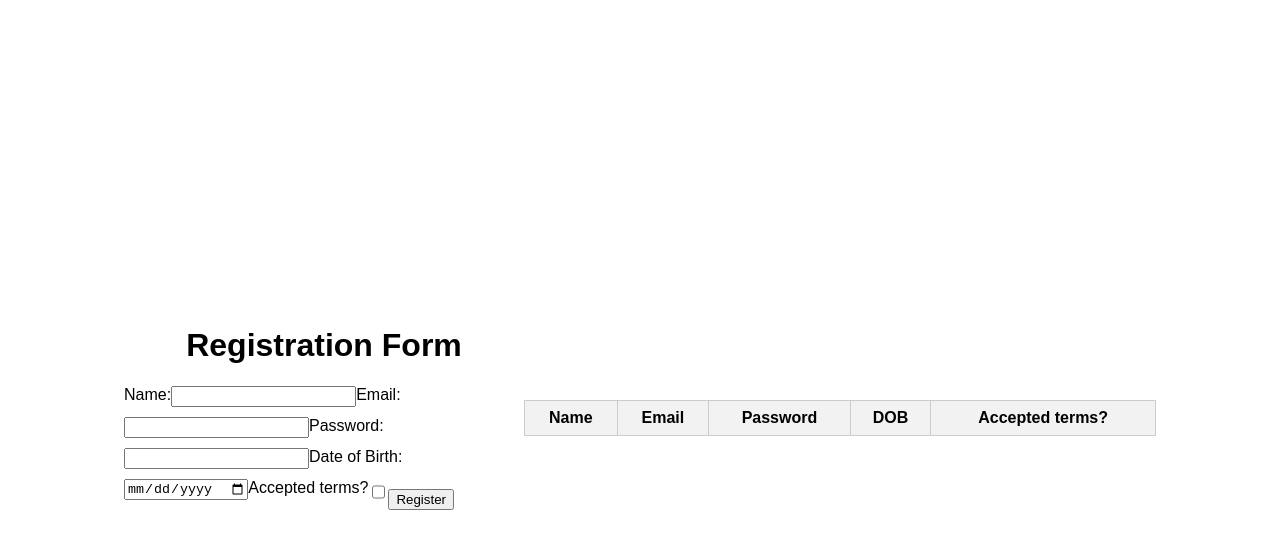
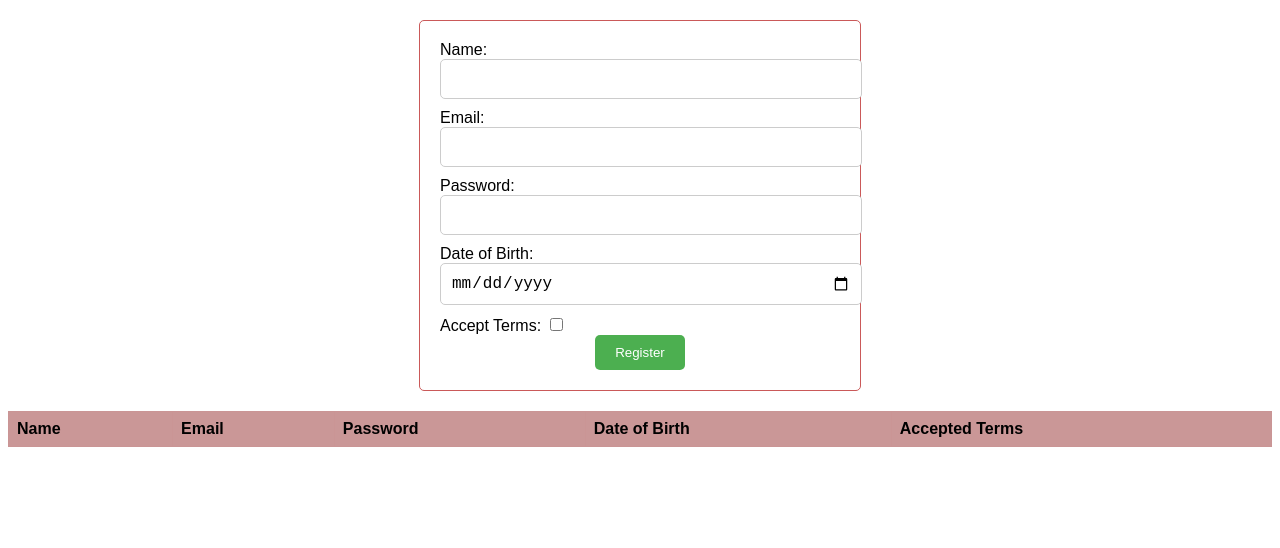
Before and after one commit to Aksh1551/wd101, a plain HTML site: page index.html in a window 1280 px wide. Drawn offline with Linux system fonts and the light colour scheme.

Commit message:
Update index.html

```diff
--- a/index.html
+++ b/index.html
@@ -4,49 +4,124 @@
     <meta charset="UTF-8">
     <meta name="viewport" content="width=device-width, initial-scale=1.0">
     <title>Registration Form</title>
-  <link rel="stylesheet" href="index.css">
+    <style>
+        body {
+            font-family: Arial, sans-serif;
+        }
+        form {
+            max-width: 400px;
+            margin: 20px auto;
+            padding: 20px;
+            border: 1px solid #ca5959;
+            border-radius: 5px;
+        }
+        input[type="text"], input[type="email"], input[type="password"], input[type="date"] {
+            display: block;
+            width: 100%;
+            margin-bottom: 10px;
+            padding: 10px;
+            font-size: 16px;
+            border: 1px solid #ccc;
+            border-radius: 5px;
+        }
+        input[type="submit"] {
+            background-color: #4CAF50;
+            color: white;
+            padding: 10px 20px;
+            border: none;
+            border-radius: 5px;
+            cursor: pointer;
+
+        }
+        table {
+            width: 100%;
+            border-collapse: collapse;
+            margin-top: 20px;
+
+        }
+        th, td {
+            border: 1px solid #ca9595;
+            padding: 8px;
+            text-align: left;
+        }
+        th {
+            background-color: #ca9797;
+            border: 1px solid #ca9595;
+            padding: 8px;
+            text-align: left;
+        }
+    </style>
 </head>
 <body>
-  <center>
-  <h1>Registration Form</h1>
+    <script>
+        window.onload = function()
+        {
+
+          const dataBody = document.getElementById('dataBody');
+          var num=window.localStorage.length+1;
+
+          for(var i=1;i<=num;i++)
+          {
+            var myData = JSON.parse(window.localStorage.getItem(i));
+            const row = document.createElement('tr');
+
+            const nameCell = document.createElement('td');
+            nameCell.textContent = myData.name;
+            row.appendChild(nameCell);
+
+            const emailCell = document.createElement('td');
+            emailCell.textContent = myData.email;
+            row.appendChild(emailCell);
+
+            const passwordCell = document.createElement('td');
+            passwordCell.textContent = myData.password;
+            row.appendChild(passwordCell);
+
+            const dobCell = document.createElement('td');
+            dobCell.textContent = myData.dob;
+            row.appendChild(dobCell);
+
+            const acceptTermsCell = document.createElement('td');
+            acceptTermsCell.textContent = myData.acceptTerms;
+            row.appendChild(acceptTermsCell);
+
+            dataBody.appendChild(row);
+          }
+        };
+      </script>
     <form id="registrationForm">
         <label for="name">Name:</label>
-    <input type="text" id="name" required>
-    <br>
+        <input type="text" name="name" id="name" required>
 
         <label for="email">Email:</label>
-    <input type="email" id="email" required>
-    <br>
+        <input type="email" name="email" id="email" required>
 
         <label for="password">Password:</label>
-    <input type="password" id="password" required>
-    <br>
+        <input type="password" name="password" id="password" required>
 
         <label for="dob">Date of Birth:</label>
-    <input type="date" id="dob" required>
+        <input type="date" name="dob" id="dob" required>
+
+        <label for="acceptTerms">Accept Terms:</label>
+        <input type="checkbox" name="acceptTerms" id="acceptTerms">
         <br>
+        <center>
+        <input type="submit" value="Register">
+        </center>
+    </form>
 
-    <label for="acceptedTerms">Accepted terms?</label>
-    <input type="checkbox" id="acceptedTerms" required>
-    <br>
-
-    <button type="submit">Register</button>
-  </form>
-</center>
-  <br>
     <table id="dataTable">
         <thead>
             <tr>
                 <th>Name</th>
                 <th>Email</th>
                 <th>Password</th>
-        <th>DOB</th>
-        <th>Accepted terms?</th>
+                <th>Date of Birth</th>
+                <th>Accepted Terms</th>
             </tr>
         </thead>
-    <tbody></tbody>
+        <tbody id="dataBody">
+        </tbody>
     </table>
 
     <script src="index.js"></script>
-</body>
-</html>
```
Lines whose indentation alone changed are shown as unchanged.
